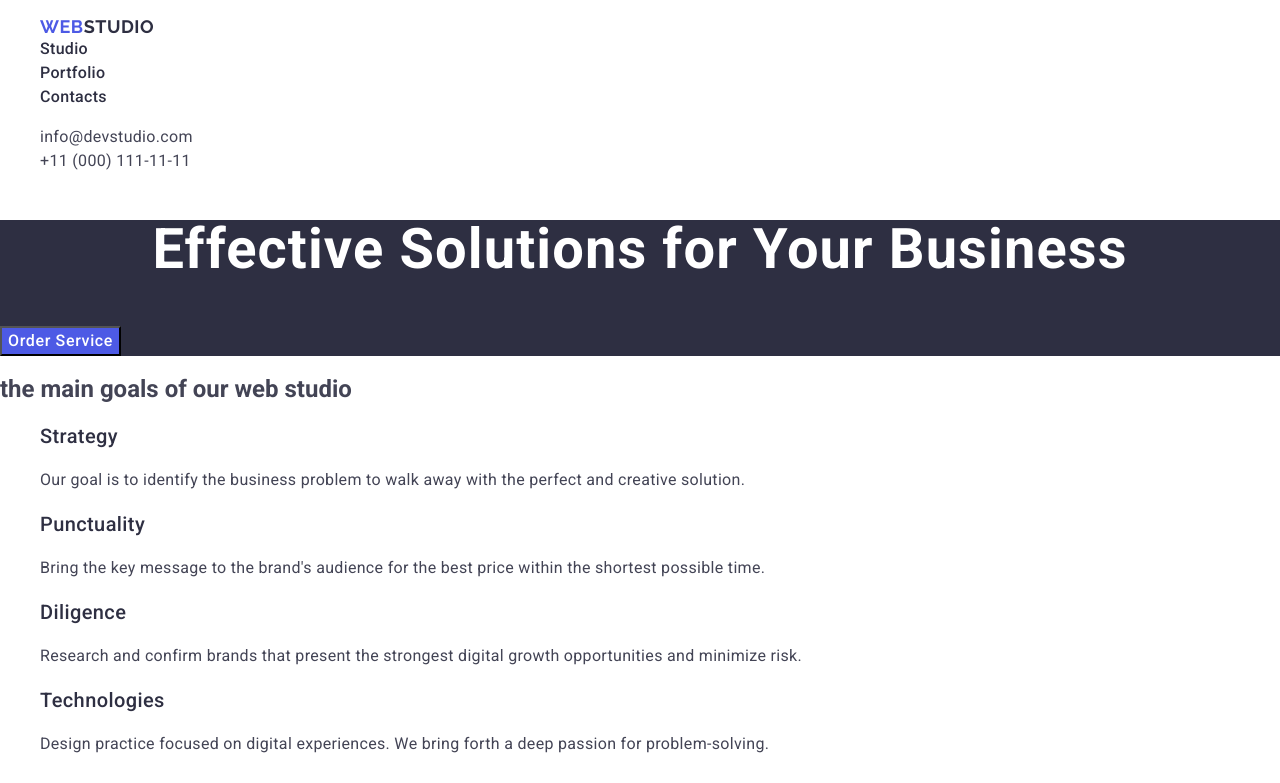
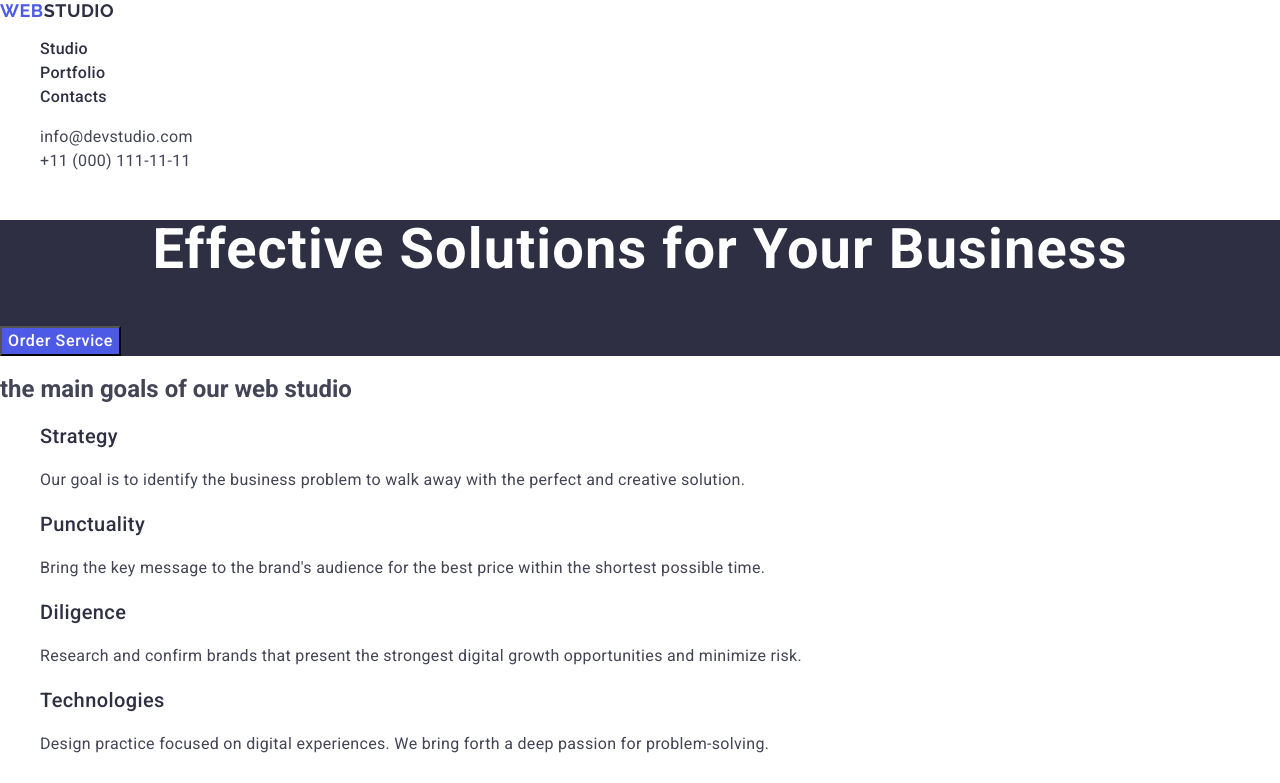
Before and after one commit to S-Bogdan-03546/goit-markup-hw-02, a plain HTML site: page index.html in a window 1280 px wide. Shown: the top 783 px of the page. Drawn offline with nearby package versions, Linux system fonts and the light colour scheme.

Commit message:
goit-markup-hw-02 (08)

```diff
--- a/index.html
+++ b/index.html
@@ -27,9 +27,8 @@
     <header class="header">
         <nav class="header-navigation">
             <!-- лого -->
+            <a class="header-logo" href="./index.html">Web<span class="header-logo-text">Studio</></a>
             <ul class="header-menu-list">
-                <li class="header-menu-item"><a class="header-logo" href="./index.html">Web<span
-                            class="header-logo-text">Studio</></a></li>
                 <li class="header-menu-item"><a href="" class="header-menu-link">Studio</a></li>
                 <li class="header-menu-item"><a href="" class="header-menu-link">Portfolio</a></li>
                 <li class="header-menu-item"><a href="" class="header-menu-link">Contacts</a></li>
```
